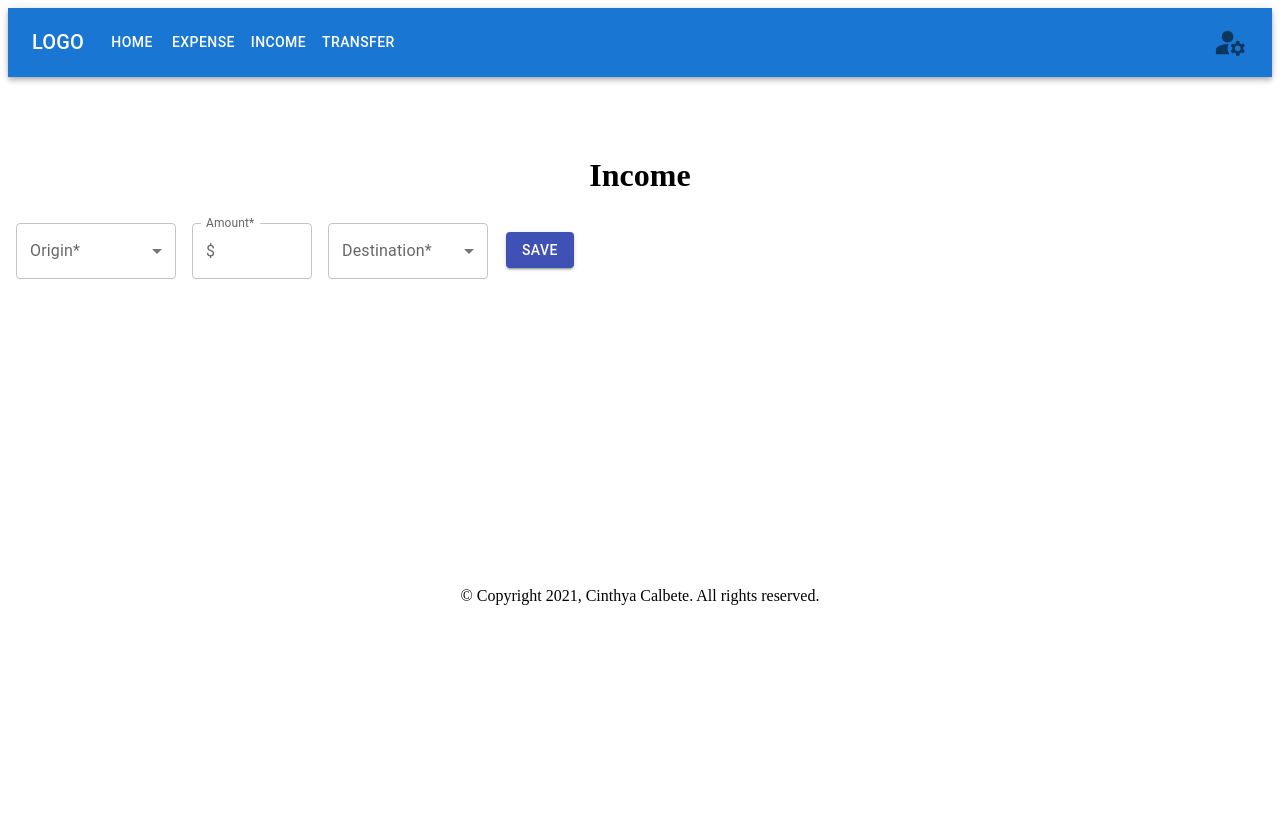
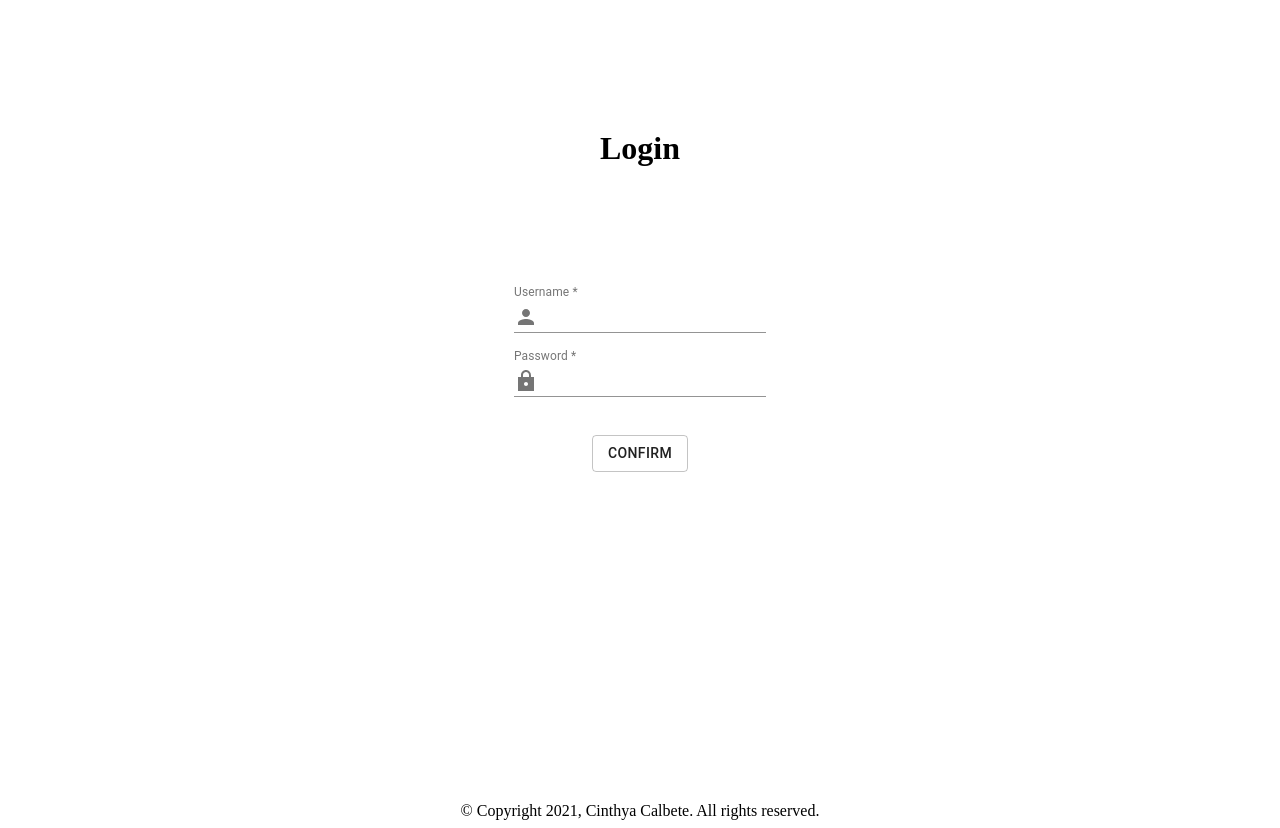
Before and after one commit to ccalbete/front-react-manage-your-movements, a React (Create React App) app: page / in a window 1280 px wide. Before the commit the page ends 800 px from the top, so only its background shows below. Built offline with nearby package versions, Linux system fonts and the light colour scheme.

Commit message:
login done with the fetch in login.jsx

```diff
--- a/src/App.jsx
+++ b/src/App.jsx
@@ -1,17 +1,16 @@
 import React from "react";
-import ReactDOM from "react-dom";
 import Login from "./components/pages/login/Login"
 import Footer from "./components/common/Footer"
-import Home from "./components/pages/home/Home"
-import Expense from "./components/pages/expense/Expense"
-import Income from "./components/pages/income/Income"
-import Transfer from "./components/pages/transfer/Transfer"
+//import Home from "./components/pages/home/Home"
+//import Expense from "./components/pages/expense/Expense"
+//import Income from "./components/pages/income/Income"
+//import Transfer from "./components/pages/transfer/Transfer"
 
 
 function App() {
     return (
         <>
-            <Transfer />
+            <Login />
             <Footer />
         </>);
 }
--- a/src/components/pages/login/Login.jsx
+++ b/src/components/pages/login/Login.jsx
@@ -28,14 +28,9 @@ function Login() {
 
     // let response = false;
 
-    //when it loads for the first time it doesn't show the message
-    let showError = false;
 
-    //key is the input name and value is a boolean that indicates if it's empty
-    const [errors, setErrors] = useState({
-        username: '',
-        password: '',
-    });
+    const [showErrorEmptyFields, setShowErrorEmptyFields] = useState(false);
+    const [showErrorLoginFails, setShowErrorLoginFails] = useState(false);
 
     //key is the input name and value is the input content
     const [newValues, setNewValues] = useState({
@@ -49,34 +44,46 @@ function Login() {
     //when the input is filled, the value is stored in newValues.inputName and the input errors is reset
     const writtenUsername = (e) => {
         setNewValues({ ...newValues, 'username': e.target.value });
-        setErrors({ ...errors, 'username': false })
+        setShowErrorEmptyFields(false);
     }
 
     const writtenPassword = (e) => {
         setNewValues({ ...newValues, 'password': e.target.value });
-        setErrors({ ...errors, 'password': false })
+        setShowErrorEmptyFields(false);
     }
 
     //if some input is empty, show an error message, else submit
     const attemptLogin = async () => {
-        const newErrors = {};
+        setShowErrorLoginFails(false);
 
-        if (!newValues.username) {
-            newErrors.username = true;
+        //if at least one field is empty, show the error and go out the function
+        if (!newValues.username || !newValues.password) {
+            setShowErrorEmptyFields(true);
+            return
         }
-        if (!newValues.password) {
-            newErrors.password = true;
-        }
-        // if not valid, set the error state
-        if (!newValues.username || !newValues.password) {
-            setErrors(newErrors)
-            return;
-        }
+
 
         // submit
         // response = usersService.login(newValues.username, newValues.password);
-
-        // setRedirectHome(true);
+        fetch("http://localhost:3000/users/login", {
+            method: "POST",
+            headers: {
+                "Content-Type": "application/json",
+            },
+            body: JSON.stringify({
+                "username": newValues.username,
+                "password": newValues.password,
+            })
+        }).then(function (response) {
+            return response.json();
+        }).then(function (response) {
+            if (response.success) {
+                localStorage.setItem("token", response.token);
+            } else {
+                setShowErrorLoginFails(true);
+                return;
+            }
+        }).catch(error => console.error('Error: ', error));
 
         // reset form
         setNewValues({
@@ -91,7 +98,7 @@ function Login() {
             <Grid container direction="column" justifyContent="center" alignItems="center" className={classes.container}>
                 <Grid item className={classes.fields}>
                     <FormControl>
-                        <InputLabel htmlFor='username'>Username</InputLabel>
+                        <InputLabel htmlFor='username'>Username *</InputLabel>
                         <Input id='username' type='email' value={newValues.username} onChange={writtenUsername} startAdornment={
                             <InputAdornment position="start">
                                 <PersonSharp />
@@ -102,7 +109,7 @@ function Login() {
 
                 <Grid item className={classes.fields}>
                     <FormControl>
-                        <InputLabel htmlFor='password'>Password</InputLabel>
+                        <InputLabel htmlFor='password'>Password *</InputLabel>
                         <Input id='password' type='password' value={newValues.password} onChange={writtenPassword} startAdornment={
                             <InputAdornment position="start">
                                 <LockSharp />
@@ -116,8 +123,8 @@ function Login() {
                 </Grid>
 
                 <Grid item>
-                    {showError = errors.username || errors.password}
-                    {showError && <ErrorMessage> All fields are required </ErrorMessage>}
+                    {showErrorEmptyFields && <ErrorMessage> All fields are required </ErrorMessage>}
+                    {showErrorLoginFails && <ErrorMessage> Wrong username or password </ErrorMessage>}
                 </Grid>
             </Grid>
         </>
```
